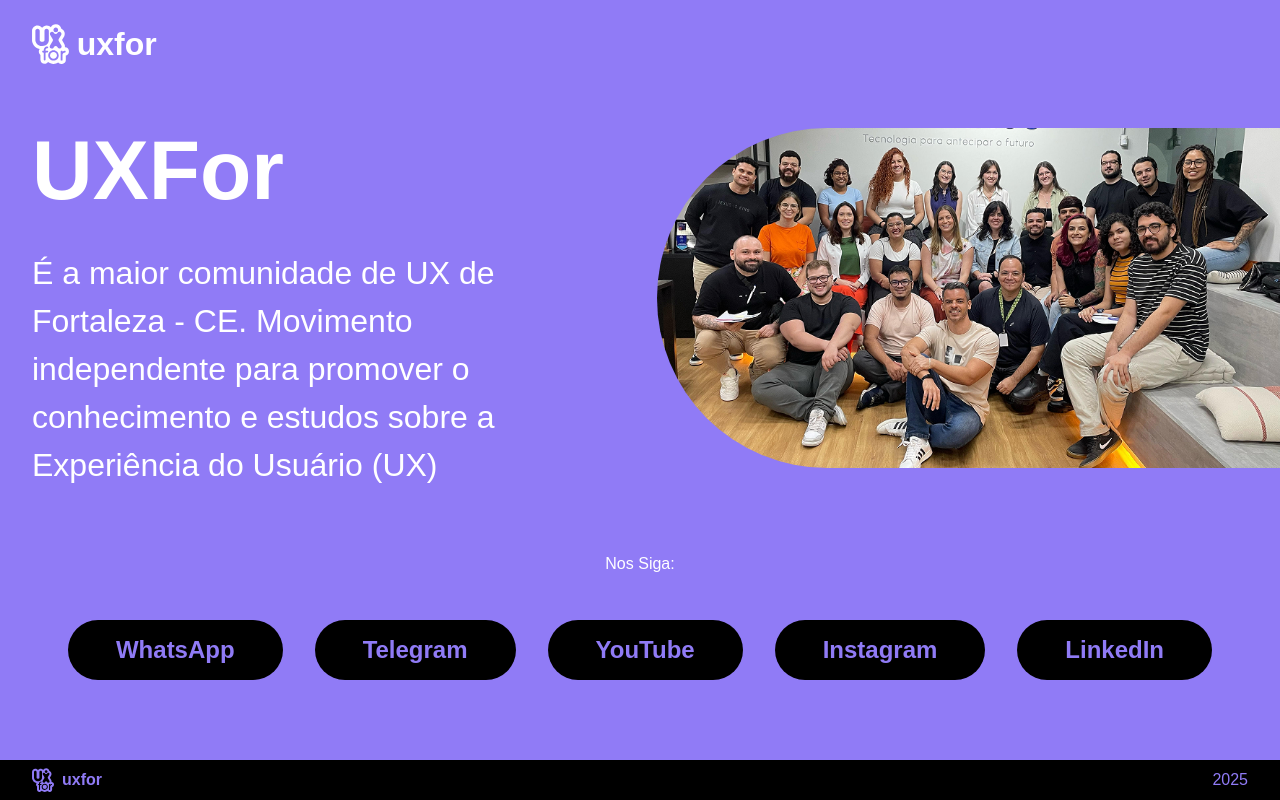
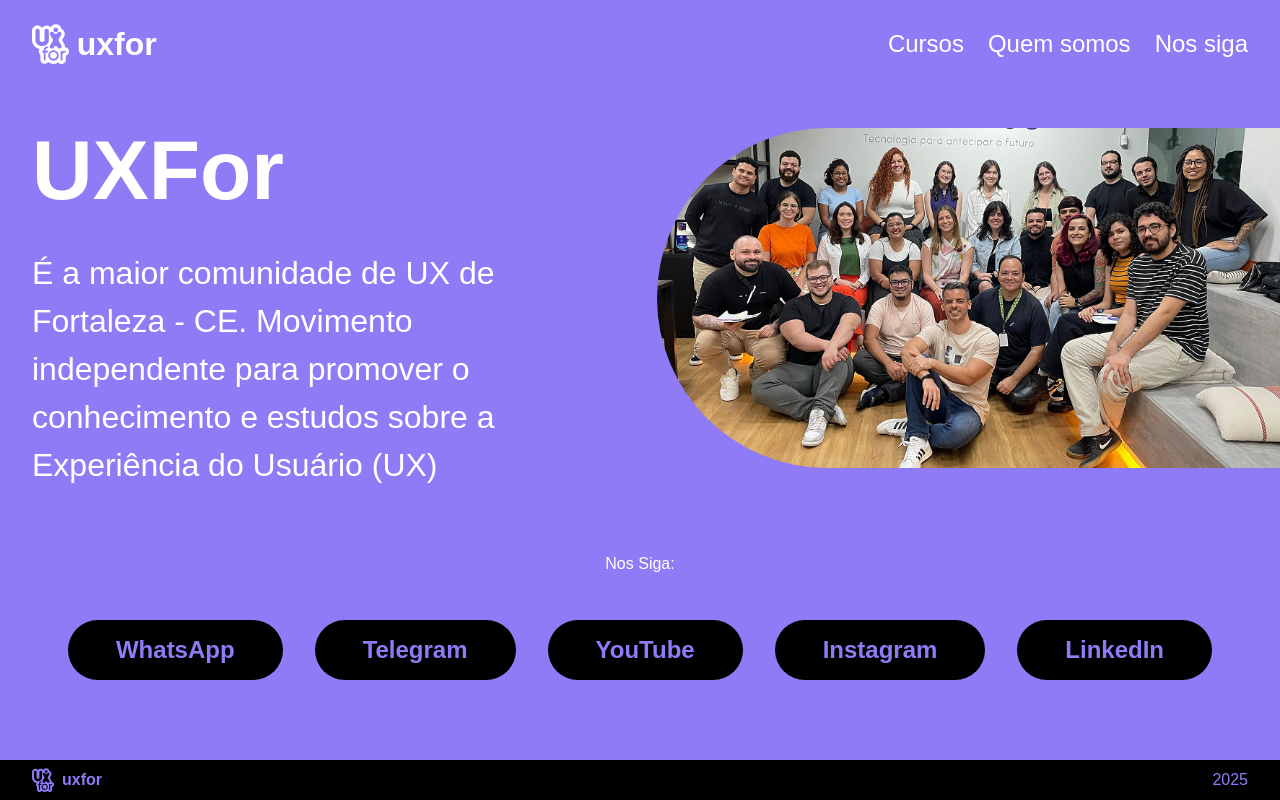
Before and after one commit to n3pu/uxfor-site, a React (Vite) app: page / in a window 1280 px wide. Built offline with nearby package versions, Linux system fonts and the light colour scheme; a web font is replaced by a local one.

Commit message:
Fix structure

```diff
--- a/src/components/Navbar.tsx
+++ b/src/components/Navbar.tsx
@@ -1,7 +1,35 @@
+import { useState, useEffect } from 'react';
 import uxforLogoWhite from '../assets/logo-uxfor-outline-white.svg';
 import { Link } from 'react-scroll';
 
 export function Navbar() {
+  const [isMenuOpen, setIsMenuOpen] = useState(false);
+  const [isDesktop, setIsDesktop] = useState(window.innerWidth > 992);
+
+  useEffect(() => {
+    const handleResize = () => {
+      const isNowDesktop = window.innerWidth > 992;
+      if (isNowDesktop !== isDesktop) {
+        setIsDesktop(isNowDesktop);
+        // Fecha o menu ao mudar para desktop
+        if (isNowDesktop) setIsMenuOpen(false);
+      }
+    };
+
+    window.addEventListener('resize', handleResize);
+    return () => window.removeEventListener('resize', handleResize);
+  }, [isDesktop]);
+
+  const toggleMenu = () => {
+    setIsMenuOpen(!isMenuOpen);
+  };
+
+  const closeMenu = () => {
+    if (!isDesktop) {
+      setIsMenuOpen(false);
+    }
+  };
+
   return (
     <nav>
       <div>
@@ -10,7 +38,24 @@
           <span>uxfor</span>
         </a>
       </div>
-      <ul className="nav">
+      {!isDesktop && (
+        <button
+          className={`hamburger ${isMenuOpen ? 'is-active' : ''}`}
+          onClick={toggleMenu}
+          aria-label="Menu"
+          aria-expanded={isMenuOpen}
+        >
+          <span className="hamburger-box">
+            <span className="hamburger-inner"></span>
+          </span>
+        </button>
+      )}
+      {isMenuOpen && !isDesktop && (
+        <div className="overlay" onClick={closeMenu} />
+      )}
+      <ul className={`nav ${isMenuOpen ? 'active' : ''}`}>
+        <li><a href="#cursos">Cursos</a></li>
+        <li><a href="#quemsomos">Quem somos</a></li>
         <li><Link to="nosSiga" smooth={true} duration={500}>Nos siga</Link></li>
       </ul>
     </nav>
--- a/src/index.css
+++ b/src/index.css
@@ -94,7 +94,7 @@
 }
 
 .nav {
-  /* position: fixed;
+  position: fixed;
   top: 0;
   left: -100%;
   width: 80%;
@@ -103,10 +103,11 @@
   background-color: var(--color-primary);
   padding: 80px 20px 20px;
   transition: left 0.3s ease;
-  z-index: 999; */
+  z-index: 999;
 }
 .nav li {
   display: inline-block;
+  white-space: nowrap;
 }
 .nav.active {
   left: 0;
@@ -308,9 +309,10 @@
     background-color: transparent;
     padding: 0;
     left: 0;
+    max-width: none;
   }
   .nav li {
-    display: none;
+    display: inline-block;
   }
   .banner {
     display: flex;
```
